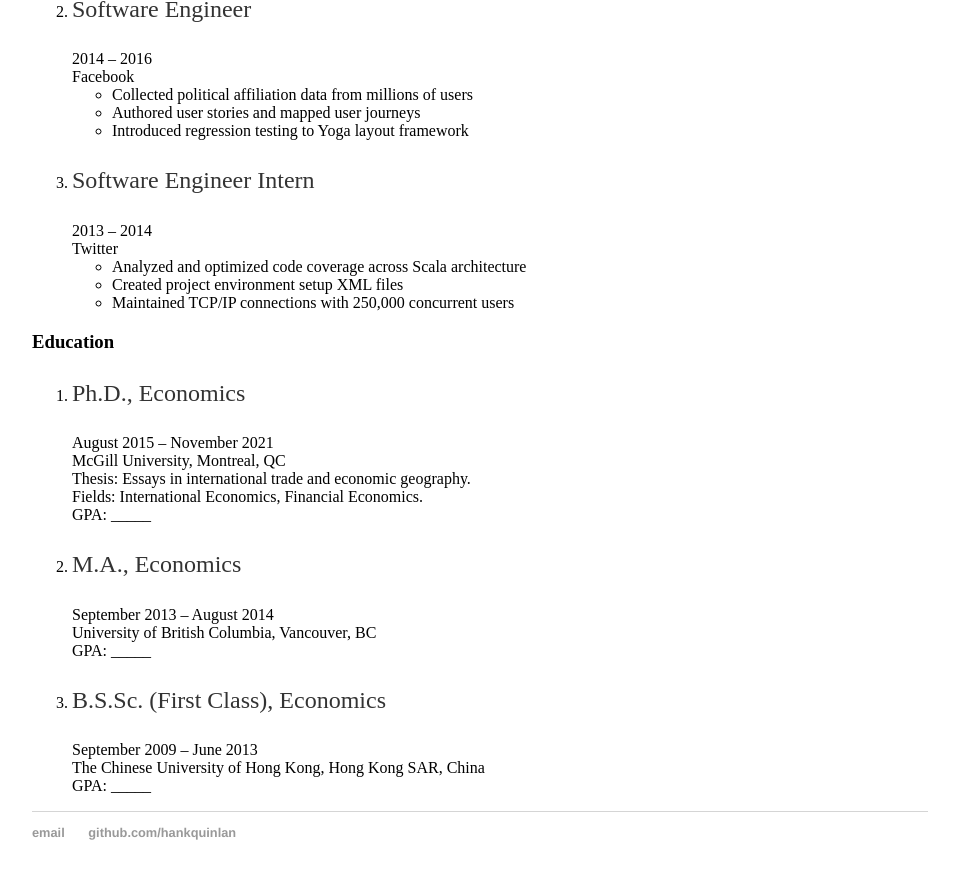
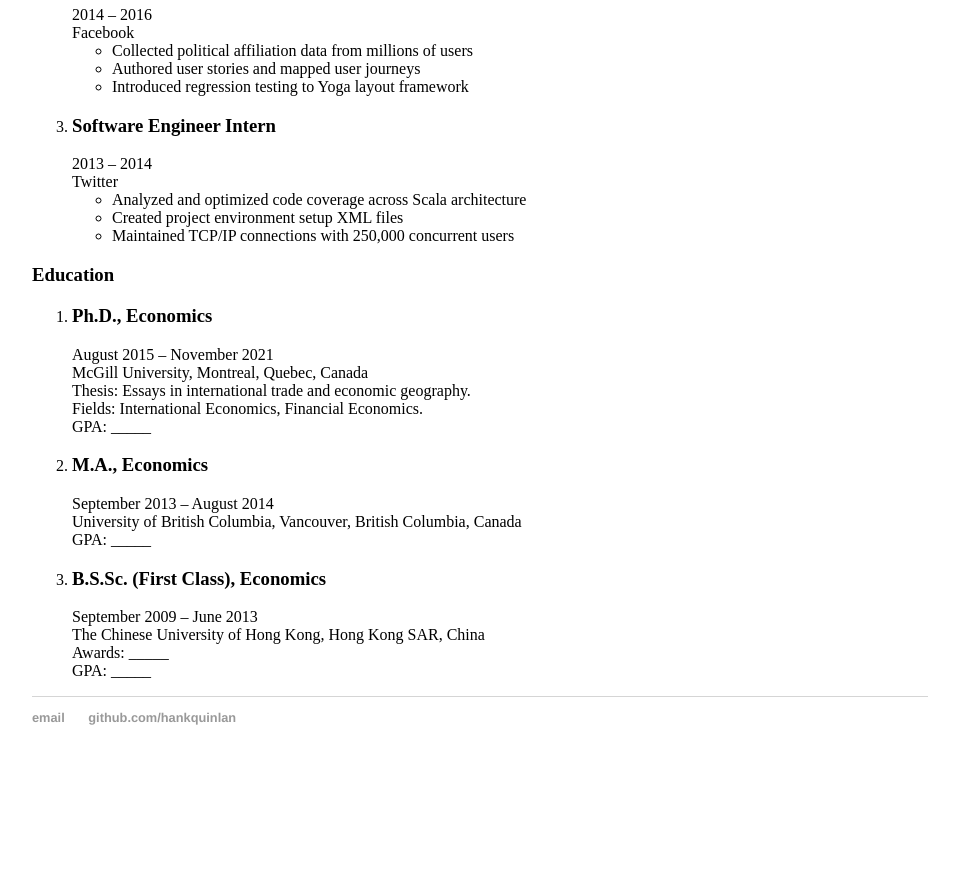
Before and after one commit to abookcanada/abookcanada.github.io, a Jekyll site: the page built from cv/index.html, in a window 1280 px wide and 900 px high, scrolled down 1128 px. Shown: the top 879 px of the window, without its empty margins (160-1119 px from the left). Built offline with Jekyll 4.4.1, drawn with Linux system fonts in a browser that asks for light colours; after the commit the page ends 1913 px from its top, so only the background shows below that.

Commit message:
Update index.html

```diff
--- a/cv/index.html
+++ b/cv/index.html
@@ -14,7 +14,7 @@ title: Hank Quinlan's Blog
                   <section>
                         <section class="summary">
                             <h3>Summary</h3>
-                            <h4>Highly analytical Economist and IBM certified Data Scientist with 6+ years of experience in economics and finance research.
+                            <h4 align="justify">Highly analytical Economist and IBM certified Data Scientist with 6+ years of experience in economics and finance research.
                                Competent in data analytics, economic and statistical model development.
                                McGill Ph.D. specialized in international economics, finance, and applied econometrics.</h4>
                         </section>
@@ -76,7 +76,7 @@ title: Hank Quinlan's Blog
                             <ol>
                                 <li>
                                     <header>
-                                        <p class="sanserif">Senior Software Engineer</p>
+                                        <h3>Senior Software Engineer</h3>
                                         <time>2016 – Present</time>
                                     </header>
                                     <span>Google</span>
@@ -88,7 +88,7 @@ title: Hank Quinlan's Blog
                                 </li>
                                 <li>
                                     <header>
-                                        <p class="sanserif">Software Engineer</p>
+                                        <h3>Software Engineer</h3>
                                         <time>2014 – 2016</time>
                                     </header>
                                     <span>Facebook</span>
@@ -100,7 +100,7 @@ title: Hank Quinlan's Blog
                                 </li>
                                 <li>
                                     <header>
-                                        <p class="sanserif">Software Engineer Intern</p>
+                                        <h3>Software Engineer Intern</h3>
                                         <time>2013 – 2014</time>
                                     </header>
                                     <span>Twitter</span>
@@ -120,11 +120,11 @@ title: Hank Quinlan's Blog
                             <ol>
                                 <li>
                                     <div>
-                                        <p class="sanserif">Ph.D., Economics</p>
+                                        <h3>Ph.D., Economics</h3>
                                         <time>August 2015 – November 2021</time>
                                     </div>
                                     <div>
-                                        <span>McGill University, Montreal, QC</span><br>
+                                        <span>McGill University, Montreal, Quebec, Canada</span><br>
                                         <span>Thesis: Essays in international trade and economic geography.</span><br>
                                         <span>Fields: International Economics, Financial Economics.</span><br>
                                         <span>GPA: _____</span>
@@ -132,21 +132,22 @@ title: Hank Quinlan's Blog
                                 </li>
                                 <li>
                                     <div>
-                                        <p class="sanserif">M.A., Economics</p>
+                                        <h3>M.A., Economics</h3>
                                         <time>September 2013 – August 2014</time>
                                     </div>
                                     <div>
-                                        <span>University of British Columbia, Vancouver, BC</span><br>
+                                        <span>University of British Columbia, Vancouver, British Columbia, Canada</span><br>
                                         <span>GPA: _____</span>
                                     </div>
                                 </li>
                                 <li>
                                     <div>
-                                        <p class="sanserif">B.S.Sc. (First Class), Economics</p>
+                                        <h3>B.S.Sc. (First Class), Economics</h3>
                                         <time>September 2009 – June 2013</time>
                                     </div>
                                     <div>
                                         <span>The Chinese University of Hong Kong, Hong Kong SAR, China</span><br>
+                                        <span>Awards: _____</span><br>
                                         <span>GPA: _____</span>
                                     </div>
                                 </li>
```
